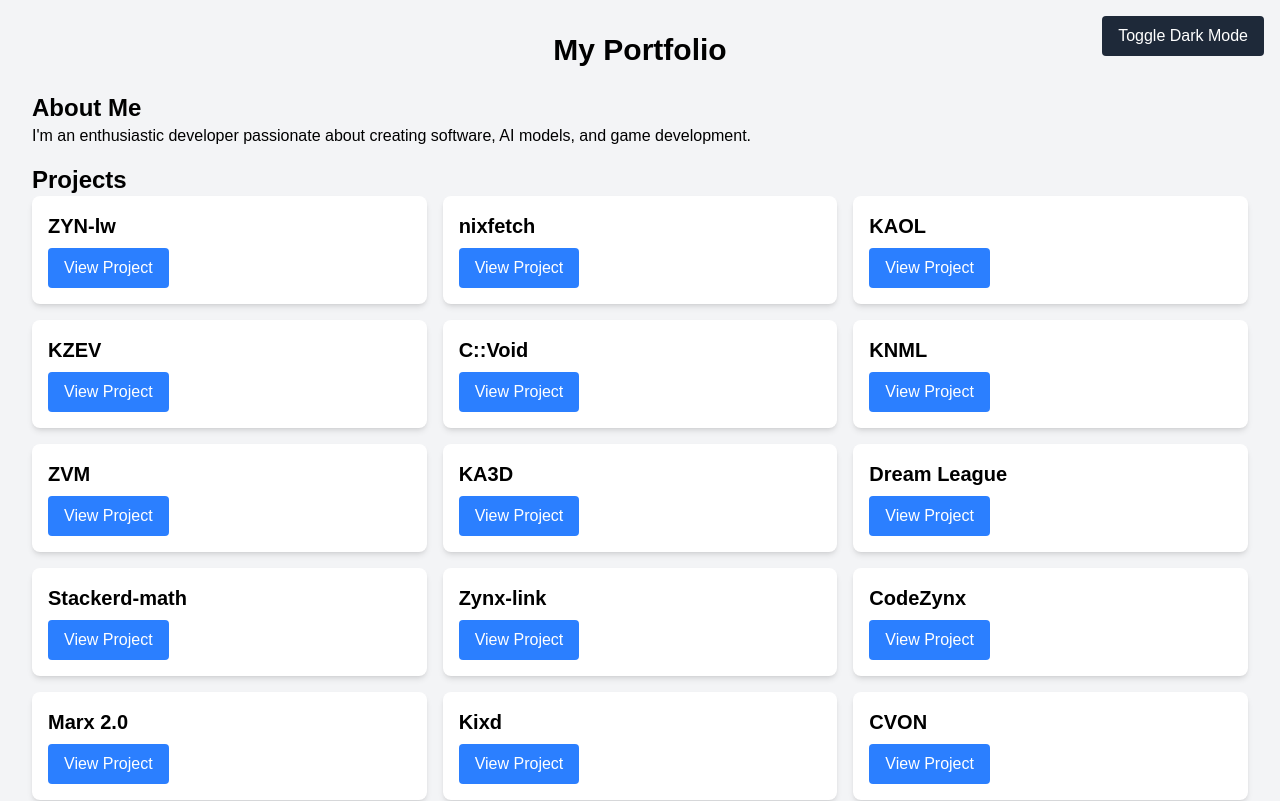
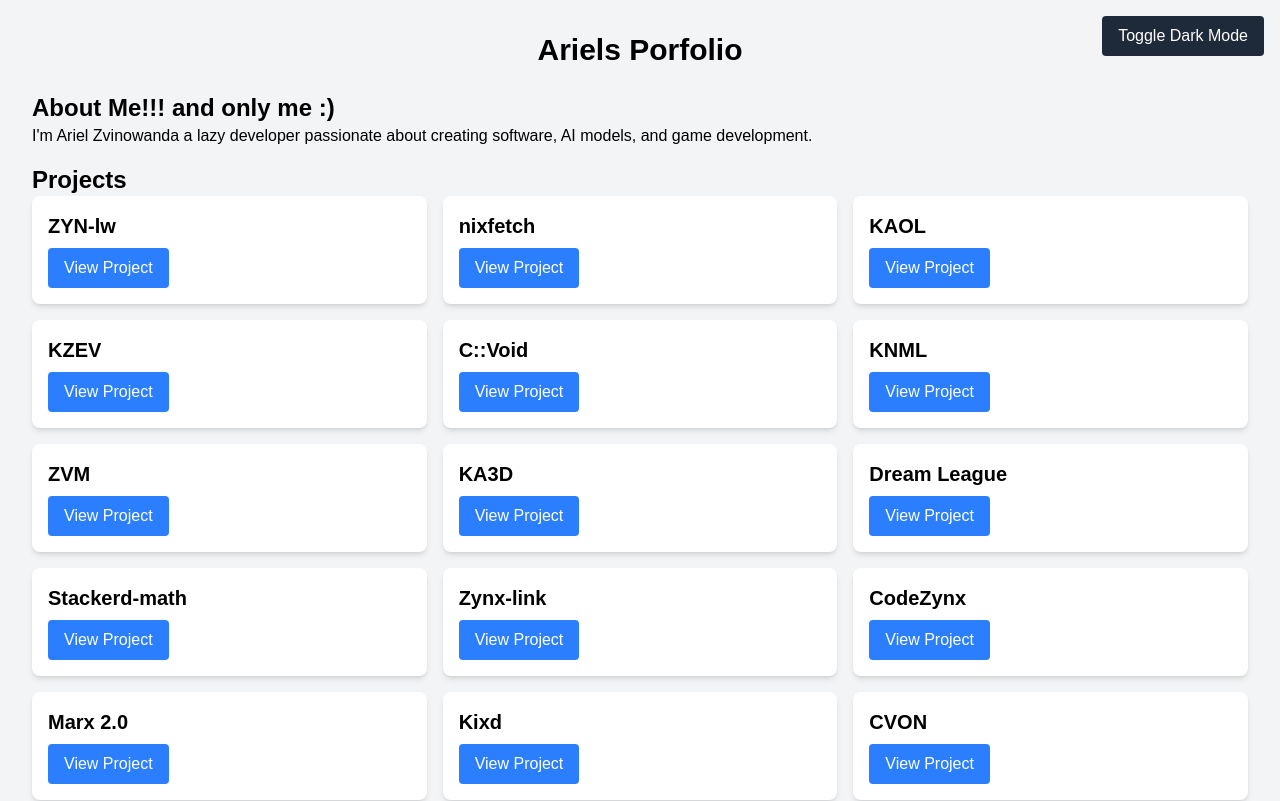
Before and after one commit to Kazan20/My-Portfolio, a Next.js app: page / in a window 1280 px wide. Shown: the top 801 px of the page. Built offline with nearby package versions, Linux system fonts and the light colour scheme.

Commit message:
Update page.js

```diff
--- a/src/app/page.js
+++ b/src/app/page.js
@@ -35,9 +35,9 @@ export default function Portfolio() {
                 Toggle Dark Mode
             </button>
 
-            <h1 className="text-3xl font-bold text-center mb-6">My Portfolio</h1>
-            <h2 className="text-2xl font-semibold">About Me</h2>
-            <p className="mb-4">I'm an enthusiastic developer passionate about creating software, AI models, and game development.</p>
+            <h1 className="text-3xl font-bold text-center mb-6">Ariels Porfolio</h1>
+            <h2 className="text-2xl font-semibold">About Me!!! and only me :)</h2>
+            <p className="mb-4">I'm Ariel Zvinowanda a lazy developer passionate about creating software, AI models, and game development.</p>
 
             <h2 className="text-2xl font-semibold">Projects</h2>
             <div className="grid grid-cols-1 md:grid-cols-2 lg:grid-cols-3 gap-4">
```
